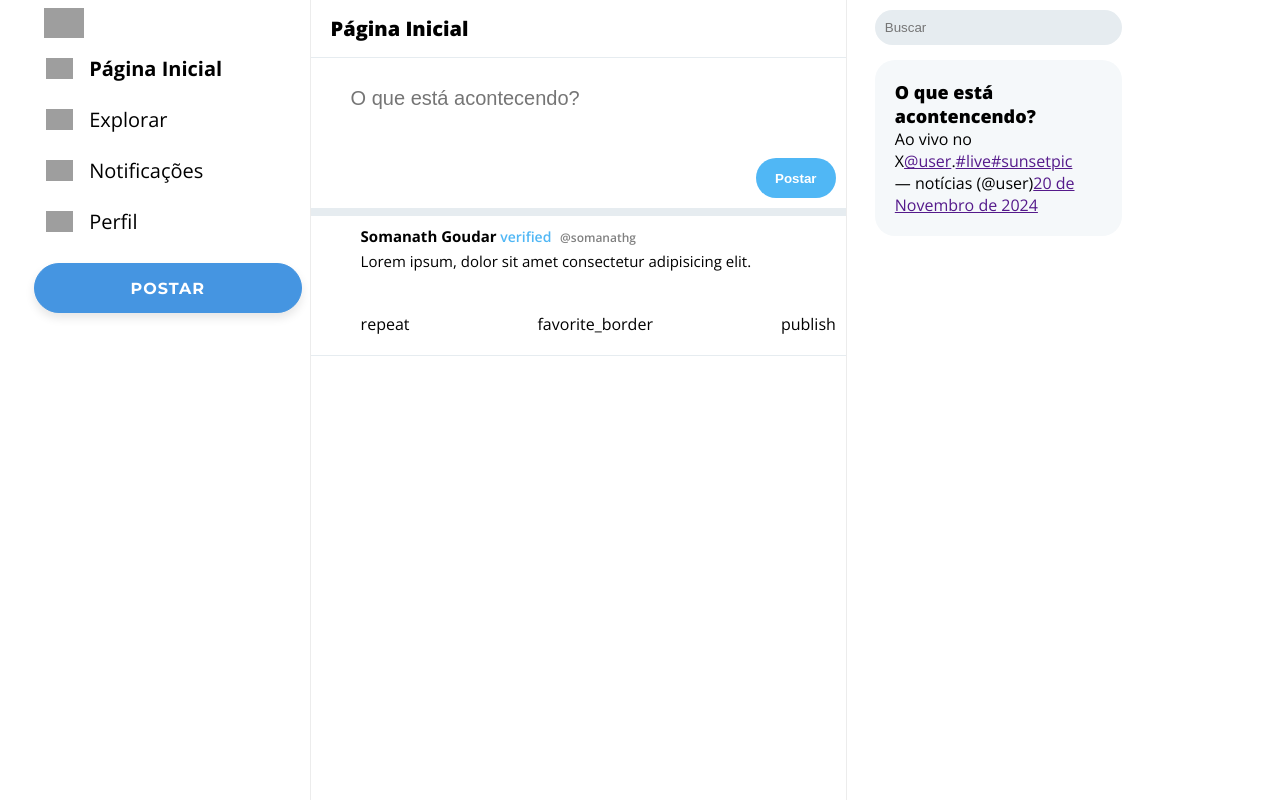
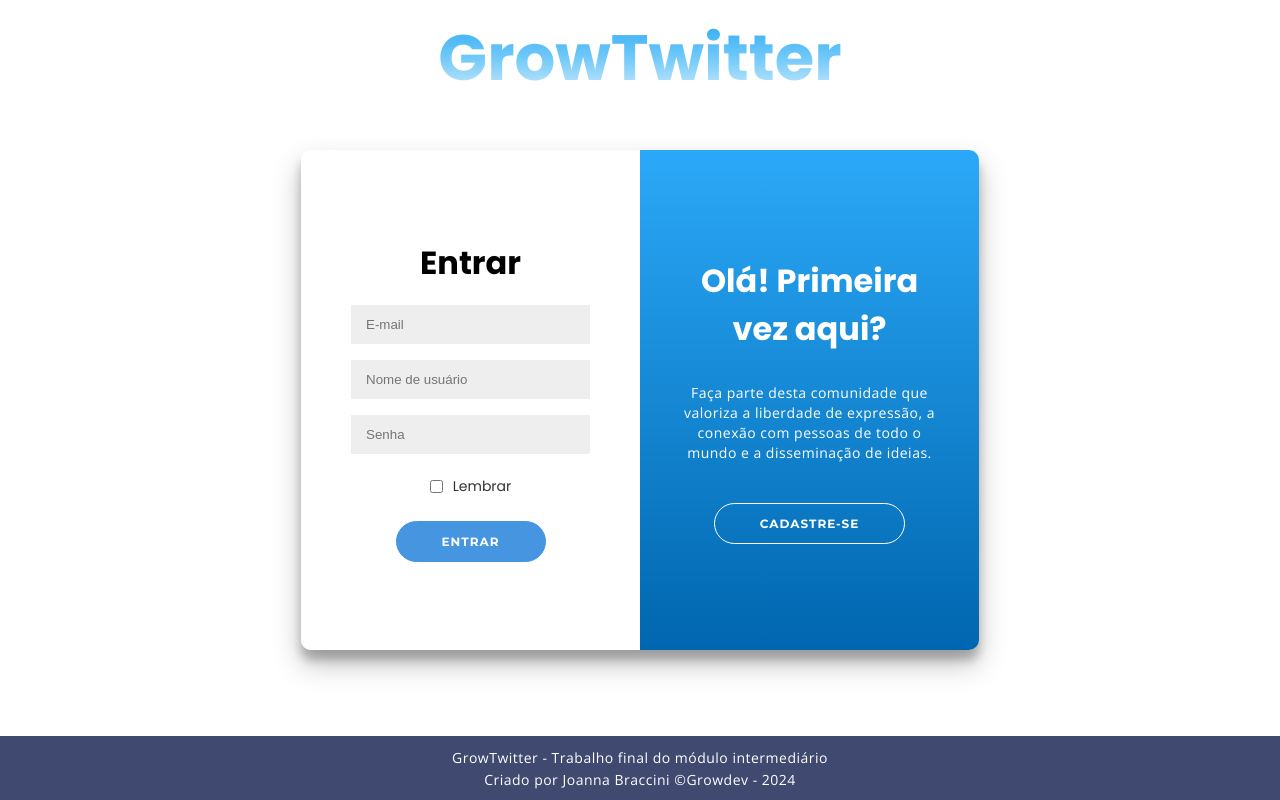
Before and after one commit to JoannaBraccini/GrowTwitter-FrontEnd, a React (Vite) app: page / in a window 1280 px wide. Built offline with nearby package versions, Linux system fonts and the light colour scheme; no server answers; grey boxes are pictures that could not be loaded.

Commit message:
correções pastas e caminhos

```diff
--- a/src/configs/layouts/DefaultLayout.tsx
+++ b/src/configs/layouts/DefaultLayout.tsx
@@ -1,6 +1,6 @@
-import { MainContent } from "../../components/Main";
-import { Navbar } from "../../components/Navbar/Navbar";
-import { Sidebar } from "../../components/Sidebar/Sidebar";
+import { MainContent } from "../../components/MainContent";
+import { Navbar } from "../../components/Navbar";
+import { Sidebar } from "../../components/Sidebar";
 import { ReactNode } from "react";
 
 export interface DefaultLayoutProps {
--- a/src/configs/routes/AppRoutes.tsx
+++ b/src/configs/routes/AppRoutes.tsx
@@ -6,8 +6,8 @@ import { Explore } from "../../pages/Explore";
 import { Error } from "../../pages/Error";
 
 const router = createBrowserRouter([
-  { path: "/", element: <Feed /> },
-  { path: "/sign", element: <Sign /> },
+  { path: "/", element: <Sign /> },
+  { path: "/feed", element: <Feed /> },
   { path: "/profile", element: <Profile /> },
   { path: "/explore", element: <Explore /> },
 
--- a/src/configs/services/auth.service.ts
+++ b/src/configs/services/auth.service.ts
@@ -1,3 +1,4 @@
+/* eslint-disable @typescript-eslint/no-explicit-any */
 import {
   LoginRequest,
   LoginResponse,
--- a/src/pages/Sign.tsx
+++ b/src/pages/Sign.tsx
@@ -5,10 +5,10 @@ import { Button } from "../components/Button";
 import { useNavigate } from "react-router-dom";
 import { getToken } from "../utils/getToken";
 import { login, signUp } from "../configs/services/auth.service";
-import { ToastResponse } from "../components/Toast/Toast";
+import { ToastResponse } from "../components/Toast";
 import { Toast } from "../types/toast";
-import { Loader } from "../components/Loader/Loader";
-import { Footer } from "../components/Footer/Footer";
+import { Loader } from "../components/Loader";
+import { Footer } from "../components/Footer";
 import { useLoading } from "../utils/loading";
 
 export function Sign() {
@@ -111,7 +111,7 @@ export function Sign() {
       sessionStorage.setItem("user", JSON.stringify(user));
 
       showToast("success", response.message);
-      navigate("/");
+      navigate("/feed");
     } else {
       showToast("error", "Resposta inválida do servidor.");
     }
@@ -121,7 +121,7 @@ export function Sign() {
   //controle de login
   useEffect(() => {
     if (token) {
-      navigate("/");
+      navigate("/feed");
       return;
     }
   }, [token, navigate]);
```
Also changed, not shown: src/components/Navbar/index.tsx (renamed from src/components/Navbar/Navbar.tsx, +12 -12 lines), src/components/Button/index.tsx (renamed from src/components/Button.tsx), src/components/ErrorStyle/index.tsx (renamed from src/components/ErrorStyle.tsx), src/components/Footer/index.tsx (renamed from src/components/Footer/Footer.tsx), src/components/Loader/index.tsx (renamed from src/components/Loader/Loader.tsx), src/components/MainContent/index.tsx (renamed from src/components/Main.tsx), src/components/Sidebar/index.tsx (renamed from src/components/Sidebar/Sidebar.tsx), src/components/Toast/index.tsx (renamed from src/components/Toast/Toast.tsx), 1 other file (tests, documents, lock files or other folders).
